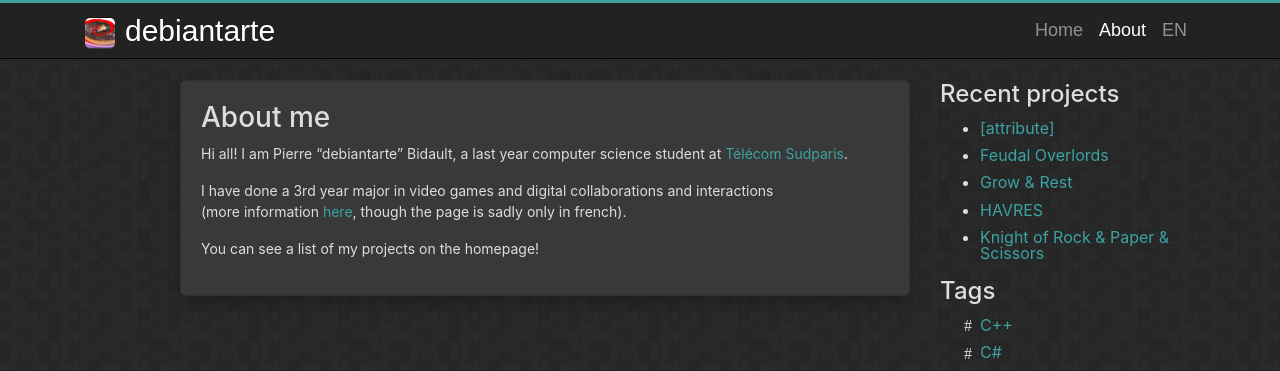
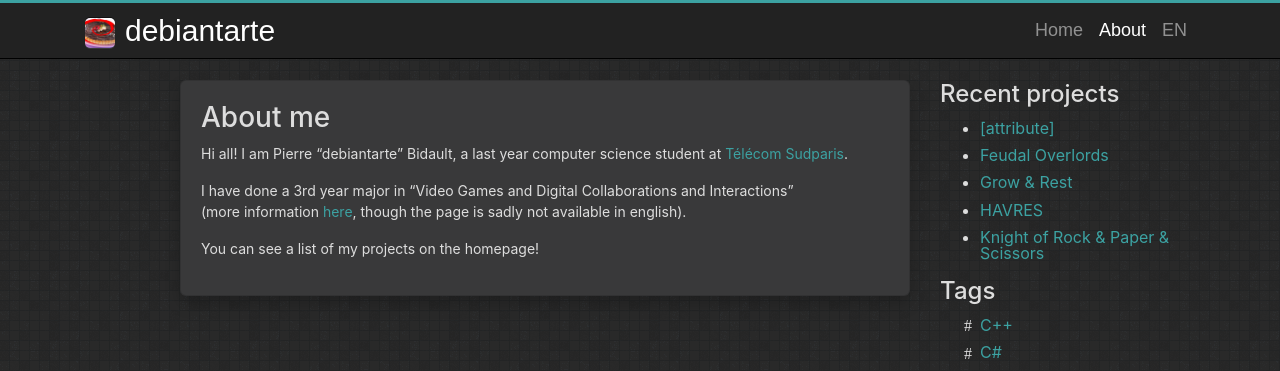
Before and after one commit to debiantarte/debiantarte.github.io, a Jekyll site: the page built from en/about.md, in a window 1280 px wide. Shown: the top 371 px of the page. Built offline with Jekyll 4.4.1, drawn with Linux system fonts in a browser that asks for light colours.

Commit message:
[fix] Clarrified 'About' pages in both language

```diff
--- a/en/about.md
+++ b/en/about.md
@@ -7,7 +7,7 @@ lang: en
 
 Hi all! I am Pierre "debiantarte" Bidault, a last year computer science student at [Télécom Sudparis](https://www.telecom-sudparis.eu/en/).
 
-I have done a 3rd year major in video games and digital collaborations and interactions
-(more information [here](https://jin.telecom-sudparis.eu/), though the page is sadly only in french).
+I have done a 3rd year major in "Video Games and Digital Collaborations and Interactions"
+(more information [here](https://jin.telecom-sudparis.eu/), though the page is sadly not available in english).
 
 You can see a list of my projects on the homepage!
```
Also changed, not shown: fr/about.md (+1 -1 lines).
